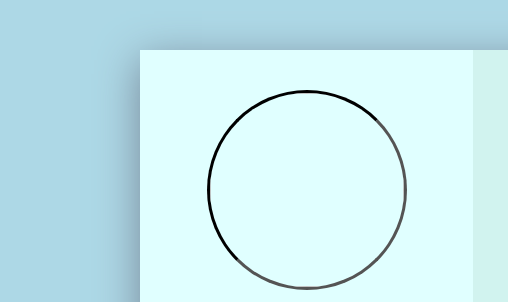
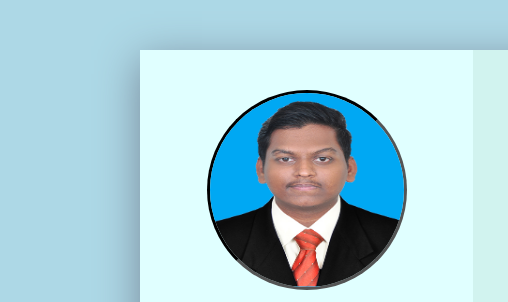
Before and after one commit to GaryFelix/CV, a plain HTML site: page index.html in a window 1280 px wide. Shown: the top 302 px of the page, 0-508 px from the left. Drawn offline with Linux system fonts and the light colour scheme; files that its build step writes are made by us from their sources.

Commit message:
Update index.html

```diff
--- a/index.html
+++ b/index.html
@@ -5,7 +5,7 @@
     <meta http-equiv="X-UA-Compatible" content="IE=edge">
     <meta name="viewport" content="width=device-width, initial-scale=1.0">
     <title>Resume</title>
-    <link rel="stylesheet" href="/CSS/style.css">
+    <link rel="stylesheet" href="style.css">
     <!-- <link rel="stylesheet" href="fontawesome-free-6.2.0-web\css\all.css"> -->
     <!-- <script src="https://cdnjs.cloudflare.com/ajax/libs/html2pdf.js/0.10.1/html2pdf.bundle.min.js" integrity="sha512-GsLlZN/3F2ErC5ifS5QtgpiJtWd43JWSuIgh7mbzZ8zBps+dvLusV+eNQATqgA/HdeKFVgA5v3S/cIrLF7QnIg==" crossorigin="anonymous" referrerpolicy="no-referrer"></script> -->
     <script src="html2pdf.bundle.min.js"></script>
@@ -25,7 +25,7 @@
         <div class="left_side">
             <div class="profile">
                 <div class="image">
-                    <img src="/CSS/gary.png">
+                    <img src="img/gary.png">
                 </div>
                 <h2>Gary Felix A<br><span>Web Developer</span></h2>
             </div>
```
